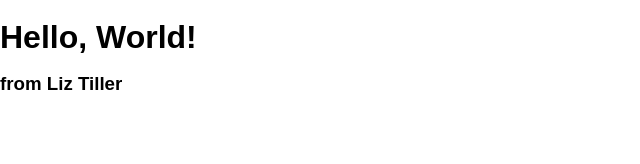
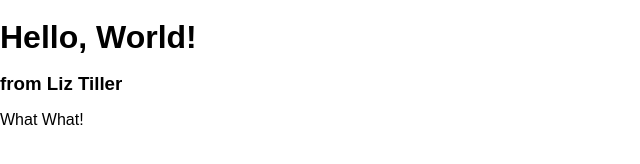
Before and after one commit to lizthrilla/hello-world-2, a website: page public/index.html in a window 1280 px wide. Shown: the whole page, without its empty margins (0-640 px from the left). Drawn offline with Linux system fonts and the light colour scheme.

Commit message:
what what

```diff
--- a/public/index.html
+++ b/public/index.html
@@ -10,5 +10,6 @@
   <body>
     <h1 class='hello-world'>Hello, World!</h1>
     <h3>from Liz Tiller</h3>
+    <p> What What!</p>
   </body>
 </html>
```
